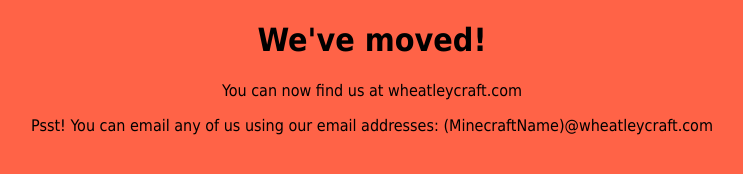
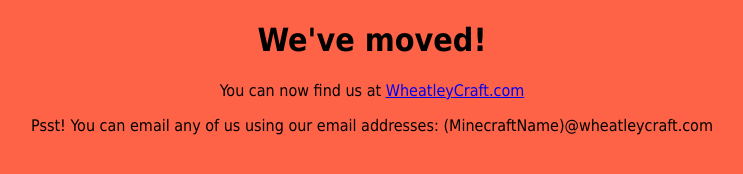
Before and after one commit to TheEpicTen/WheatleyCraftRedirect, a plain HTML site: page index.html in a window 1280 px wide. Shown: the whole page, without its empty margins (268-1011 px from the left). Drawn offline with Linux system fonts and the light colour scheme.

Commit message:
Update index.html

```diff
--- a/index.html
+++ b/index.html
@@ -15,7 +15,7 @@
   <body>
    <div align="center">
    <h1>We've moved!</h1>
-     <p>You can now find us at wheatleycraft.com</p>
+     <p>You can now find us at <a href="wheatleycraft.com">WheatleyCraft.com</a></p>
    <p>Psst! You can email any of us using our email addresses: (MinecraftName)@wheatleycraft.com</p>
    </div>
   </body>
```
